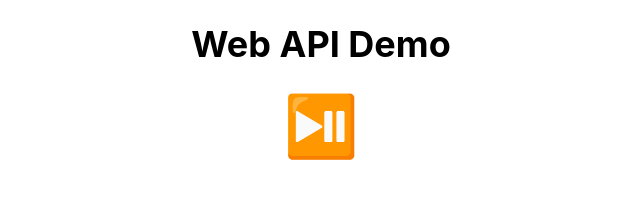
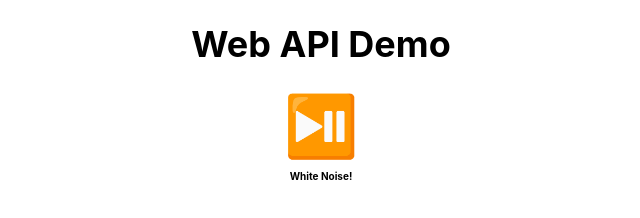
Before and after one commit to manavm1990/web-audio-api-soundboard, a website with bundled scripts: page index.html in a window 1280 px wide. Shown: the full height of the page, 319-959 px from the left. Built offline with nearby package versions, Linux system fonts and the light colour scheme.

Commit message:
Use utility classes

```diff
--- a/index.html
+++ b/index.html
@@ -13,10 +13,14 @@
 
     <title>Web API Demo</title>
   </head>
-  <body>
+  <body class="flex flex-column align-center">
     <h1>Web API Demo</h1>
 
-    <button>⏯️</button>
+    <div class="flex flex-column align-center" id="white-noise">
+      <button>⏯️</button>
+      <p class="text-bold">White Noise!</p>
+    </div>
+
     <script src="./scripts.js" type="module"></script>
   </body>
 </html>
--- a/style.css
+++ b/style.css
@@ -1,7 +1,4 @@
 body {
-  align-items: center;
-  display: flex;
-  flex-direction: column;
   font-family: -apple-system, BlinkMacSystemFont, "Segoe UI", Roboto, Oxygen,
     Ubuntu, Cantarell, "Open Sans", "Helvetica Neue", sans-serif;
   font-size: 10px;
@@ -9,7 +6,6 @@ body {
 
 h1 {
   font-size: 3.6em;
-  text-align: center;
 }
 
 button {
@@ -17,3 +13,28 @@ button {
   border: none;
   font-size: 6em;
 }
+
+/* Utility */
+.align-center {
+  align-items: center;
+}
+
+.flex {
+  display: flex;
+}
+
+.flex-column {
+  flex-direction: column;
+}
+
+.justify-center {
+  justify-content: center;
+}
+
+.text-bold {
+  font-weight: 700;
+}
+
+.text-center {
+  text-align: center;
+}
```
